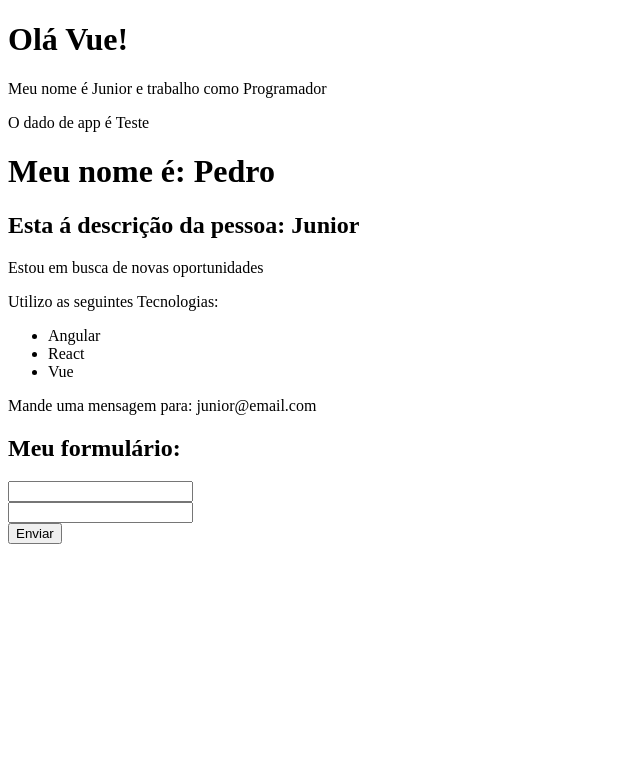
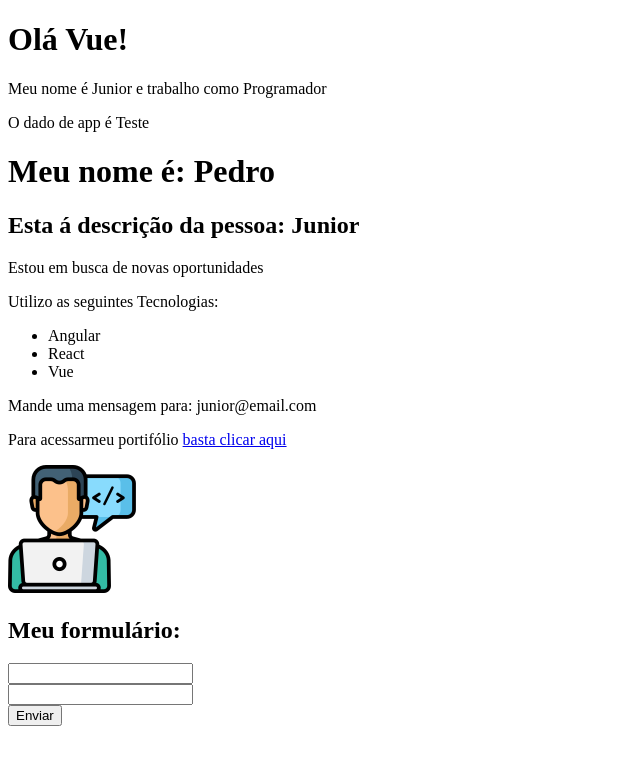
Before and after one commit to valberjr/hora-de-codar-vue-3, a Vue app in the folder 2-instalacao-cli/: page / in a window 1280 px wide. Shown: the top 764 px of the page, without its empty margins (0-640 px from the left). Built offline with nearby package versions, Linux system fonts and the light colour scheme.

Commit message:
atributos dinâmicos

```diff
--- a/2-instalacao-cli/src/components/Info.vue
+++ b/2-instalacao-cli/src/components/Info.vue
@@ -9,17 +9,28 @@
             <li>Vue</li>
         </ul>
         <p v-show="mostrar_email">Mande uma mensagem para: {{ email }}</p>
+        <p>
+            Para acessarmeu portifólio
+            <a v-bind:href="meu_link">basta clicar aqui</a>
+        </p>
+        <Picture />
     </div>
 </template>
 
 <script>
+import Picture from './Picture.vue';
+
 export default {
     name: 'Info',
+    components: {
+        Picture,
+    },
     data() {
         return {
             esta_trabalhando: false,
             mostrar_email: true,
             email: 'junior@email.com',
+            meu_link: 'https://google.com',
         };
     },
 };
--- /dev/null
+++ b/2-instalacao-cli/src/components/Picture.vue
@@ -0,0 +1,15 @@
+<template>
+    <img :src="avatar" :alt="descricao" />
+</template>
+
+<script>
+export default {
+    name: 'Picture',
+    data() {
+        return {
+            avatar: '/img/avatar.png',
+            descricao: 'Avatar',
+        };
+    },
+};
+</script>
```
Also changed, not shown: 2-instalacao-cli/public/img/avatar.png (added).
